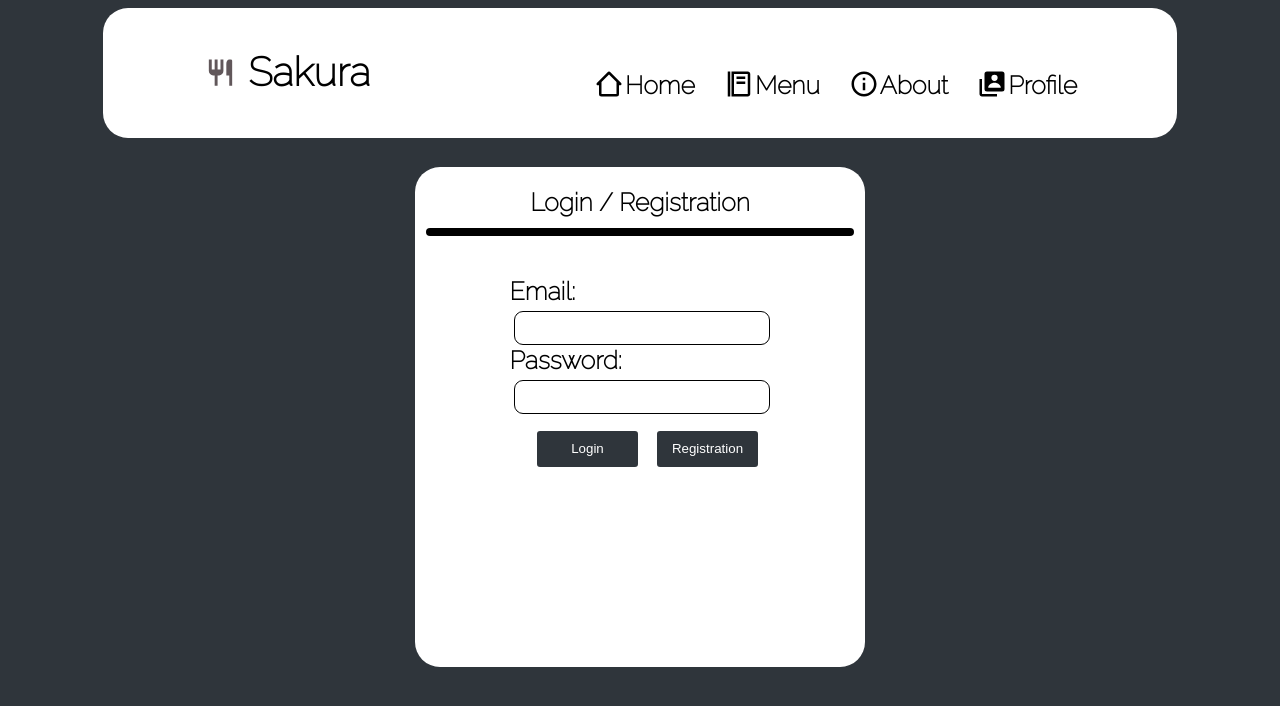
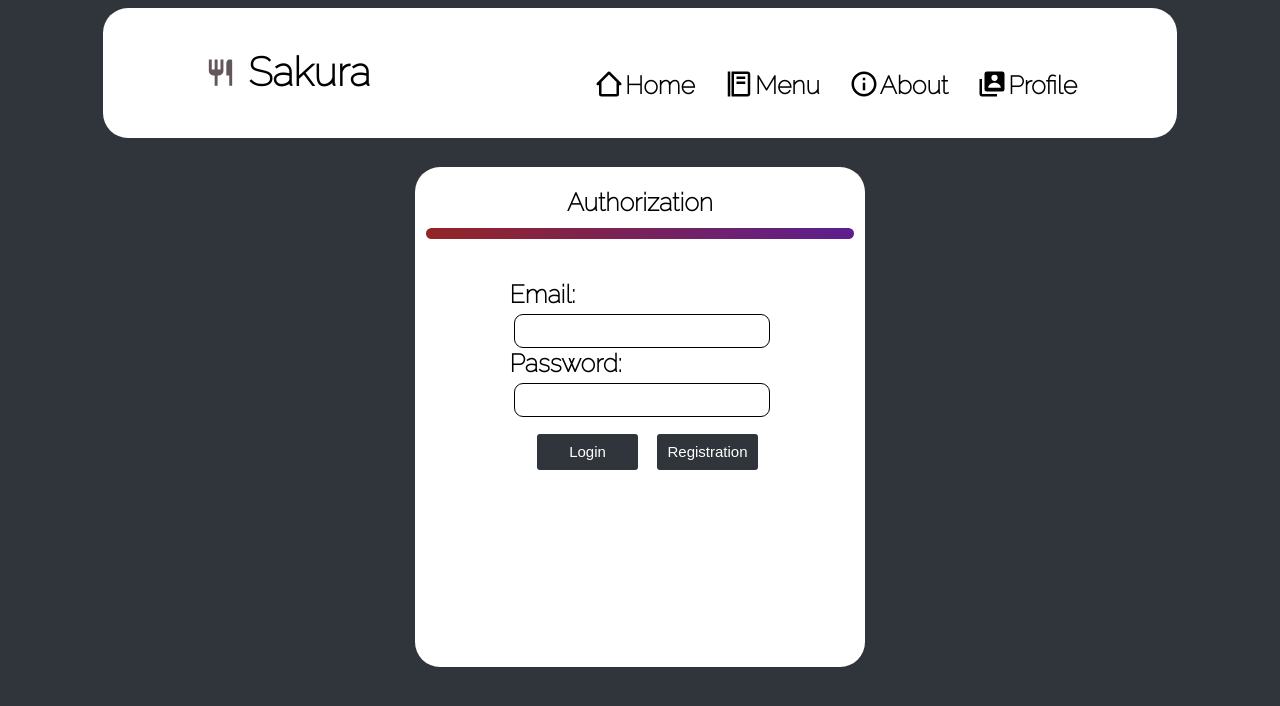
Before and after one commit to Weronnip/Sakura, a React (Vite) app in the folder FrontEnd/: page /profile in a window 1280 px wide. Shown: the top 706 px of the page. Built offline with nearby package versions, Linux system fonts and the light colour scheme.

Commit message:
edit hr line gradient color, rename title auth window

```diff
--- a/FrontEnd/src/View/components/user_login_reg/auth.module.css
+++ b/FrontEnd/src/View/components/user_login_reg/auth.module.css
@@ -26,11 +26,13 @@
 .horizontal__line {
     top: 10px;
     width: 95%;
-    height: 8px;
+    height: 11px;
     border: none;
     position: relative;
     border-radius: 25px;
-    background-color: black;
+    background-clip: text;
+    -webkit-background-clip: border-box;
+    background-image: linear-gradient(254deg, #5c1f8f, #942525);
 }
 
 .form__auth {
--- a/FrontEnd/src/View/components/user_login_reg/bth_components/bth.module.css
+++ b/FrontEnd/src/View/components/user_login_reg/bth_components/bth.module.css
@@ -14,6 +14,7 @@
     width: 105px;
     height: 40px;
     color: white;
+    font-size: 15px;
     margin-top: 15px;
     margin-left: 15px;
     border: 2px solid;
--- a/FrontEnd/src/View/components/user_login_reg/user_login.tsx
+++ b/FrontEnd/src/View/components/user_login_reg/user_login.tsx
@@ -17,7 +17,7 @@ export function UserLogin() {
 
     return (
         <div className={styles.wallpaper}>
-            <h2 className={styles.title__window}>Login / Registration</h2>
+            <h2 className={styles.title__window}>Authorization</h2>
                 <hr className={styles.horizontal__line}/>
                 <div className={styles.user_input_data}>
                     <form action="" method="post">
```
